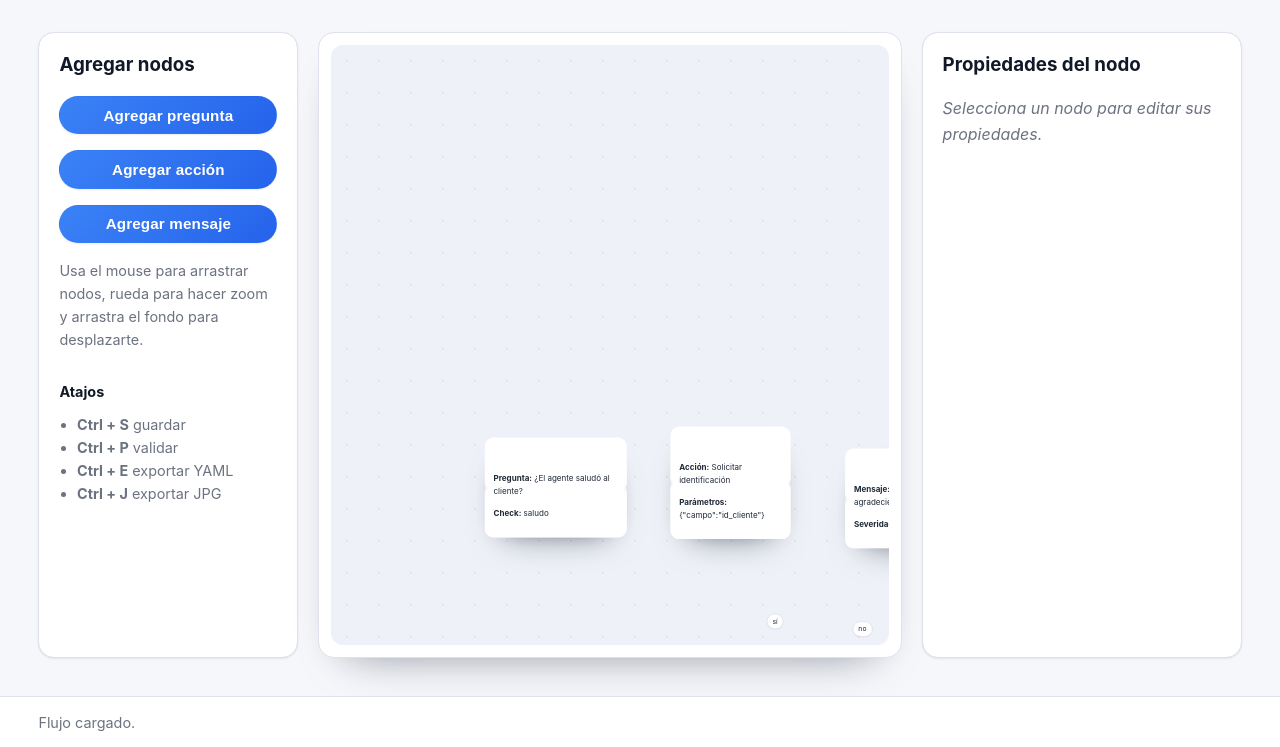
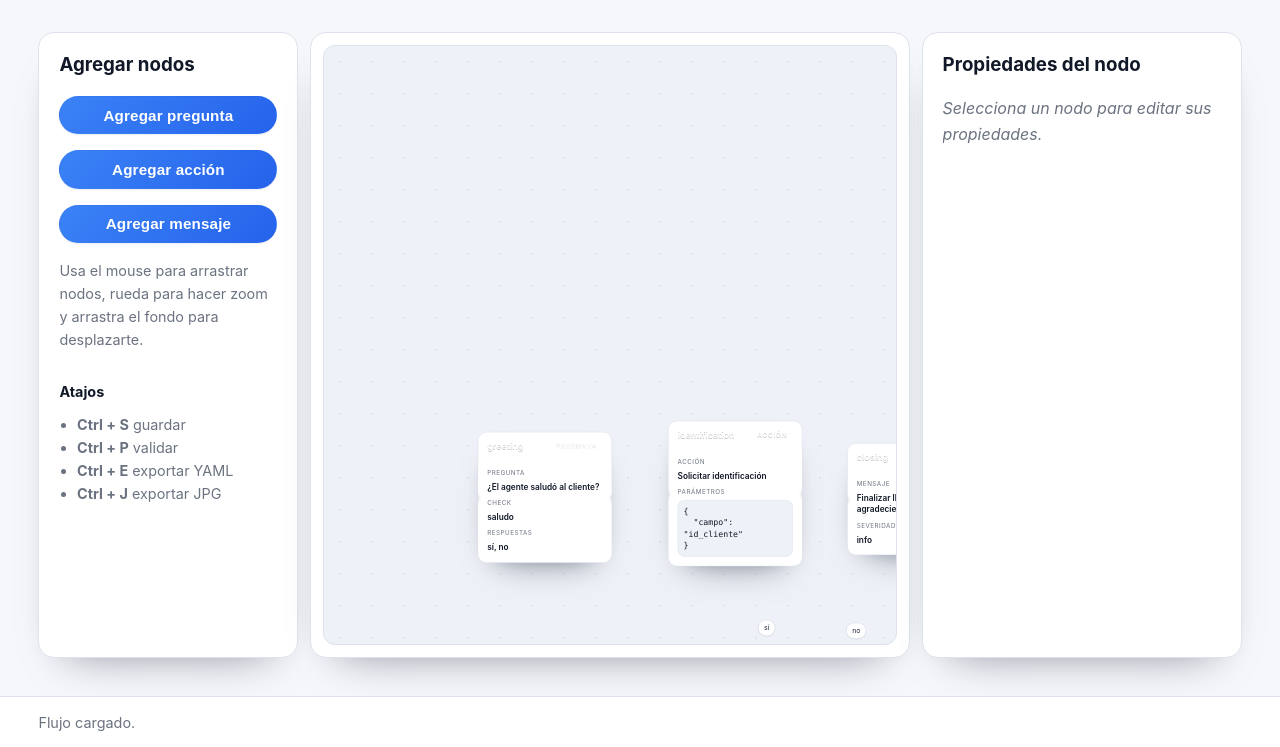
Before and after one commit to eduardogr90/yaml, a Flask app: page /project/demo_project/flow/ejemplo in a window 1280 px wide. Shown: the part 145-892 px from the top of the page. Run offline with Flask 3, Linux system fonts and the light colour scheme.

Commit message:
Improve editor layout and resizable panels

```diff
--- a/decision_tree_builder/static/css/style.css
+++ b/decision_tree_builder/static/css/style.css
@@ -523,10 +529,40 @@
 }
 
 .editor-layout {
+  --toolbox-width: 260px;
+  --properties-width: 320px;
+  --resizer-width: 12px;
   display: grid;
-  grid-template-columns: minmax(220px, 260px) minmax(0, 1fr) minmax(260px, 320px);
-  gap: 1.25rem;
+  grid-template-columns: minmax(220px, var(--toolbox-width)) var(--resizer-width)
+    minmax(0, 1fr) var(--resizer-width) minmax(260px, var(--properties-width));
+  gap: 0;
   padding: clamp(1.25rem, 2.5vw, 2rem) clamp(1.5rem, 3vw, 2.5rem) clamp(1.5rem, 3vw, 2.5rem);
+  align-items: stretch;
+}
+
+.panel-resizer {
+  position: relative;
+  display: flex;
+  align-items: center;
+  justify-content: center;
+  padding: 0 0.75rem;
+  cursor: col-resize;
+  touch-action: none;
+}
+
+.panel-resizer::before {
+  content: '';
+  width: 2px;
+  height: calc(100% - 2rem);
+  border-radius: var(--radius-pill);
+  background: var(--color-border);
+  transition: background-color var(--transition-fast), box-shadow var(--transition-fast);
+}
+
+.panel-resizer:hover::before,
+.panel-resizer.active::before {
+  background: var(--color-accent);
+  box-shadow: 0 0 0 3px var(--color-accent-soft);
 }
 
 .toolbox,
@@ -535,6 +571,11 @@
   display: grid;
   gap: 1rem;
   align-content: start;
+  background: var(--color-surface);
+  border-radius: var(--radius-lg);
+  box-shadow: var(--shadow-md);
+  min-width: 0;
+  min-height: 0;
 }
 
 .toolbox h3,
@@ -544,6 +585,24 @@
 
 .toolbox button {
   width: 100%;
+}
+
+.toolbox {
+  overflow-y: auto;
+}
+
+.properties {
+  grid-template-rows: auto minmax(0, 1fr);
+  overflow: hidden;
+}
+
+.properties #properties-content {
+  display: grid;
+  gap: 1rem;
+  align-content: start;
+  overflow-y: auto;
+  padding-right: 0.25rem;
+  min-height: 0;
 }
 
 .toolbox-hint,
@@ -561,6 +620,9 @@
 .workspace {
   padding: 0.75rem;
   display: grid;
+  min-width: 0;
+  min-height: 0;
+  background: var(--color-surface);
   border-radius: var(--radius-lg);
   box-shadow: var(--shadow-md);
 }
@@ -570,6 +632,7 @@
   width: 100%;
   height: clamp(520px, 75vh, 760px);
   border-radius: calc(var(--radius-lg) - 4px);
+  border: 1px solid var(--color-border);
   background: var(--color-surface-alt);
   background-image: radial-gradient(circle at center, rgba(148, 163, 184, 0.15) 1px, transparent 0);
   background-size: 32px 32px;
@@ -600,6 +664,10 @@
   stroke: rgba(148, 163, 184, 0.6);
   stroke-width: 3;
   transition: stroke var(--transition-fast);
+  stroke-linecap: round;
+  stroke-linejoin: round;
+  vector-effect: non-scaling-stroke;
+  shape-rendering: geometricPrecision;
 }
 
 .connection-path.active {
@@ -608,15 +676,17 @@
 
 .node {
   position: absolute;
-  min-width: 220px;
-  max-width: 260px;
+  min-width: 240px;
+  max-width: 320px;
   border-radius: var(--radius-lg);
   overflow: hidden;
   box-shadow: var(--shadow-lg);
   background: var(--color-surface);
   color: var(--color-text);
   cursor: grab;
-  transition: transform var(--transition-fast), box-shadow var(--transition-fast);
+  border: 1px solid var(--color-border);
+  transition: transform var(--transition-fast), box-shadow var(--transition-fast),
+    border-color var(--transition-fast);
 }
 
 .node:active {
@@ -635,6 +706,9 @@
   display: flex;
   justify-content: space-between;
   align-items: center;
+  gap: 0.75rem;
+  white-space: nowrap;
+  text-shadow: 0 1px 1px rgba(15, 23, 42, 0.25);
 }
 
 .node-body {
@@ -642,6 +716,69 @@
   background: var(--color-surface);
   color: var(--color-text);
   font-size: 0.92rem;
+  display: grid;
+  gap: 0.65rem;
+  word-break: break-word;
+}
+
+.node-title {
+  flex: 1;
+  min-width: 0;
+  overflow: hidden;
+  text-overflow: ellipsis;
+  font-size: 1rem;
+}
+
+.node-type {
+  font-size: 0.72rem;
+  letter-spacing: 0.12em;
+  text-transform: uppercase;
+  font-weight: 600;
+  background: rgba(255, 255, 255, 0.24);
+  padding: 0.2rem 0.6rem;
+  border-radius: var(--radius-pill);
+  color: var(--color-accent-contrast);
+  white-space: nowrap;
+}
+
+.node-meta {
+  margin: 0;
+  padding: 0;
+  display: grid;
+  gap: 0.6rem;
+}
+
+.node-meta-row {
+  display: grid;
+  gap: 0.35rem;
+}
+
+.node-meta-row dt {
+  font-size: 0.7rem;
+  text-transform: uppercase;
+  letter-spacing: 0.08em;
+  color: var(--color-text-muted);
+  margin: 0;
+}
+
+.node-meta-row dd {
+  margin: 0;
+  font-weight: 600;
+  color: var(--color-heading);
+  line-height: 1.4;
+  white-space: pre-wrap;
+}
+
+.node-meta-row dd.node-meta-code {
+  font-family: 'JetBrains Mono', 'Fira Code', 'SFMono-Regular', Consolas, 'Liberation Mono', monospace;
+  font-weight: 500;
+  background: var(--color-surface-alt);
+  border-radius: var(--radius-md);
+  padding: 0.5rem 0.6rem;
+  border: 1px solid var(--color-border);
+  white-space: pre-wrap;
+  max-height: 160px;
+  overflow: auto;
 }
 
 .node-type-question .node-header {
--- a/decision_tree_builder/static/js/editor.js
+++ b/decision_tree_builder/static/js/editor.js
@@ -14,6 +14,15 @@
   const modalBody = document.getElementById('modal-body');
   const modalClose = document.getElementById('modal-close');
   const drawflowHelper = new (window.SimpleDrawflow || function () {})();
+  const layout = document.querySelector('.editor-layout');
+  const toolboxPanel = document.querySelector('.toolbox');
+  const panelResizers = document.querySelectorAll('.panel-resizer');
+
+  const NODE_TYPE_LABELS = {
+    question: 'Pregunta',
+    action: 'Acción',
+    message: 'Mensaje'
+  };
 
   const state = {
     nodes: new Map(),
@@ -37,6 +46,57 @@
   const domNodes = new Map();
   const domEdges = new Map();
   const edgeLabels = new Map();
+
+  function clamp(value, min, max) {
+    return Math.min(Math.max(value, min), max);
+  }
+
+  function getNodeTypeLabel(type) {
+    return NODE_TYPE_LABELS[type] || 'Nodo';
+  }
+
+  function escapeHtml(value) {
+    return String(value ?? '')
+      .replace(/&/g, '&amp;')
+      .replace(/</g, '&lt;')
+      .replace(/>/g, '&gt;')
+      .replace(/"/g, '&quot;')
+      .replace(/'/g, '&#39;');
+  }
+
+  function formatText(value, fallback = '-') {
+    if (value === null || value === undefined) {
+      return fallback;
+    }
+    const text = String(value).trim();
+    return text ? escapeHtml(text) : fallback;
+  }
+
+  function formatMultilineText(value, fallback = '-') {
+    if (value === null || value === undefined) {
+      return fallback;
+    }
+    const text = String(value).trim();
+    return text ? escapeHtml(text).replace(/\r?\n/g, '<br />') : fallback;
+  }
+
+  function formatList(values, fallback = '-') {
+    if (!Array.isArray(values) || values.length === 0) {
+      return fallback;
+    }
+    return values.map((item) => escapeHtml(String(item))).join(', ');
+  }
+
+  function formatJsonForDisplay(data) {
+    if (!data || typeof data !== 'object' || Object.keys(data).length === 0) {
+      return '-';
+    }
+    try {
+      return escapeHtml(JSON.stringify(data, null, 2));
+    } catch (error) {
+      return '-';
+    }
+  }
 
   function toWorkspace(clientX, clientY) {
     const rect = drawflow.getBoundingClientRect();
@@ -130,7 +190,14 @@
 
     const header = document.createElement('div');
     header.className = `node-header node-type-${node.type}`;
-    header.textContent = `${node.id}`;
+    const title = document.createElement('span');
+    title.className = 'node-title';
+    title.textContent = node.id;
+    const typeBadge = document.createElement('span');
+    typeBadge.className = 'node-type';
+    typeBadge.textContent = getNodeTypeLabel(node.type);
+    header.appendChild(title);
+    header.appendChild(typeBadge);
 
     const body = document.createElement('div');
     body.className = 'node-body';
@@ -181,21 +248,52 @@
 
   function renderNodeBody(node) {
     if (node.type === 'question') {
+      const expected = formatList(Array.isArray(node.expected_answers) ? node.expected_answers : []);
       return `
-        <p><strong>Pregunta:</strong> ${node.question || 'Sin definir'}</p>
-        <p><strong>Check:</strong> ${node.check || '-'}</p>
+        <dl class="node-meta">
+          <div class="node-meta-row">
+            <dt>Pregunta</dt>
+            <dd>${formatMultilineText(node.question, 'Sin definir')}</dd>
+          </div>
+          <div class="node-meta-row">
+            <dt>Check</dt>
+            <dd>${formatText(node.check, '-')}</dd>
+          </div>
+          <div class="node-meta-row">
+            <dt>Respuestas</dt>
+            <dd>${expected}</dd>
+          </div>
+        </dl>
       `;
     }
     if (node.type === 'action') {
+      const parameters = formatJsonForDisplay(node.parameters);
+      const parametersClass = parameters === '-' ? '' : ' class="node-meta-code"';
       return `
-        <p><strong>Acción:</strong> ${node.action || 'Sin definir'}</p>
-        <p><strong>Parámetros:</strong> ${node.parameters && Object.keys(node.parameters).length ? JSON.stringify(node.parameters) : '-'}</p>
+        <dl class="node-meta">
+          <div class="node-meta-row">
+            <dt>Acción</dt>
+            <dd>${formatText(node.action, 'Sin definir')}</dd>
+          </div>
+          <div class="node-meta-row">
+            <dt>Parámetros</dt>
+            <dd${parametersClass}>${parameters}</dd>
+          </div>
+        </dl>
       `;
     }
     if (node.type === 'message') {
       return `
-        <p><strong>Mensaje:</strong> ${node.message || 'Sin definir'}</p>
-        <p><strong>Severidad:</strong> ${node.severity || '-'}</p>
+        <dl class="node-meta">
+          <div class="node-meta-row">
+            <dt>Mensaje</dt>
+            <dd>${formatMultilineText(node.message, 'Sin definir')}</dd>
+          </div>
+          <div class="node-meta-row">
+            <dt>Severidad</dt>
+            <dd>${formatText(node.severity, '-')}</dd>
+          </div>
+        </dl>
       `;
     }
     return '<p>Nodo sin representación.</p>';
@@ -211,7 +309,20 @@
     const body = element.querySelector('.node-body');
     if (header) {
       header.className = `node-header node-type-${node.type}`;
-      header.textContent = node.id;
+      let title = header.querySelector('.node-title');
+      if (!title) {
+        title = document.createElement('span');
+        title.className = 'node-title';
+        header.insertBefore(title, header.firstChild);
+      }
+      title.textContent = node.id;
+      let typeBadge = header.querySelector('.node-type');
+      if (!typeBadge) {
+        typeBadge = document.createElement('span');
+        typeBadge.className = 'node-type';
+        header.appendChild(typeBadge);
+      }
+      typeBadge.textContent = getNodeTypeLabel(node.type);
     }
     if (body) {
       body.innerHTML = renderNodeBody(node);
@@ -282,7 +393,6 @@
   }
 
   function updateEdgePositions() {
-    const workspaceRect = drawflow.getBoundingClientRect();
     state.edges.forEach((edge) => {
       const pathEl = domEdges.get(edge.id);
       const labelEl = edgeLabels.get(edge.id);
@@ -309,6 +419,73 @@
       const midY = (source.y + target.y) / 2;
       labelEl.style.left = `${midX}px`;
       labelEl.style.top = `${midY}px`;
+    });
+  }
+
+  function setupResizablePanels() {
+    if (!layout || !panelResizers.length) {
+      return;
+    }
+    const panels = {
+      toolbox: {
+        element: toolboxPanel,
+        cssVar: '--toolbox-width',
+        min: 220,
+        max: 440,
+        direction: 1
+      },
+      properties: {
+        element: propertiesPanel,
+        cssVar: '--properties-width',
+        min: 240,
+        max: 460,
+        direction: -1
+      }
+    };
+
+    panelResizers.forEach((resizer) => {
+      const key = resizer.dataset.panel;
+      const config = key ? panels[key] : null;
+      if (!config || !config.element) {
+        return;
+      }
+      resizer.addEventListener('pointerdown', (event) => {
+        event.preventDefault();
+        const pointerId = event.pointerId;
+        const startX = event.clientX;
+        const startWidth = config.element.getBoundingClientRect().width;
+        resizer.setPointerCapture(pointerId);
+        resizer.classList.add('active');
+        document.body.classList.add('panel-resizing');
+
+        const handleMove = (moveEvent) => {
+          if (moveEvent.pointerId !== pointerId) {
+            return;
+          }
+          const delta = moveEvent.clientX - startX;
+          const proposed = config.direction === 1 ? startWidth + delta : startWidth - delta;
+          const width = clamp(proposed, config.min, config.max);
+          layout.style.setProperty(config.cssVar, `${width}px`);
+          updateEdgePositions();
+        };
+
+        const stopResize = (endEvent) => {
+          if (endEvent.pointerId !== pointerId) {
+            return;
+          }
+          resizer.removeEventListener('pointermove', handleMove);
+          resizer.removeEventListener('pointerup', stopResize);
+          resizer.removeEventListener('pointercancel', stopResize);
+          resizer.releasePointerCapture(pointerId);
+          resizer.classList.remove('active');
+          document.body.classList.remove('panel-resizing');
+          updateEdgePositions();
+        };
+
+        resizer.addEventListener('pointermove', handleMove);
+        resizer.addEventListener('pointerup', stopResize);
+        resizer.addEventListener('pointercancel', stopResize);
+      });
     });
   }
 
@@ -507,6 +684,7 @@
           .filter(Boolean);
         node.expected_answers = values;
         markDirty();
+        updateNodeElement(domNodes.get(node.id), node);
       });
       form.appendChild(expectedField.wrapper);
     }
@@ -639,16 +817,19 @@
 
   function createLabeledField(label, type, value) {
     const wrapper = document.createElement('label');
-    wrapper.textContent = label;
+    const caption = document.createElement('span');
+    caption.className = 'field-label';
+    caption.textContent = label;
     let input;
     if (type === 'textarea') {
       input = document.createElement('textarea');
-      input.value = value || '';
     } else {
       input = document.createElement('input');
       input.type = type;
-      input.value = value || '';
     }
+    input.value = value || '';
+    input.classList.add('field-control');
+    wrapper.appendChild(caption);
     wrapper.appendChild(input);
     return { wrapper, input };
   }
@@ -1041,6 +1222,7 @@
 
   document.addEventListener('keydown', handleKeydown);
   drawflow.addEventListener('wheel', handleWheel, { passive: false });
+  setupResizablePanels();
   setupPan();
   setupToolbar();
   initialise();
--- a/decision_tree_builder/templates/editor.html
+++ b/decision_tree_builder/templates/editor.html
@@ -38,6 +38,13 @@
           </ul>
         </div>
       </aside>
+      <div
+        class="panel-resizer"
+        role="separator"
+        aria-label="Redimensionar panel de herramientas"
+        aria-orientation="vertical"
+        data-panel="toolbox"
+      ></div>
       <section class="workspace">
         <div id="drawflow" class="drawflow-container">
           <div id="workspace">
@@ -47,6 +54,13 @@
           </div>
         </div>
       </section>
+      <div
+        class="panel-resizer"
+        role="separator"
+        aria-label="Redimensionar panel de propiedades"
+        aria-orientation="vertical"
+        data-panel="properties"
+      ></div>
       <aside class="properties" id="properties-panel">
         <h3>Propiedades del nodo</h3>
         <div id="properties-content">
```
Also changed, not shown: other parts of decision_tree_builder/static/css/style.css (+32 -0 lines).
